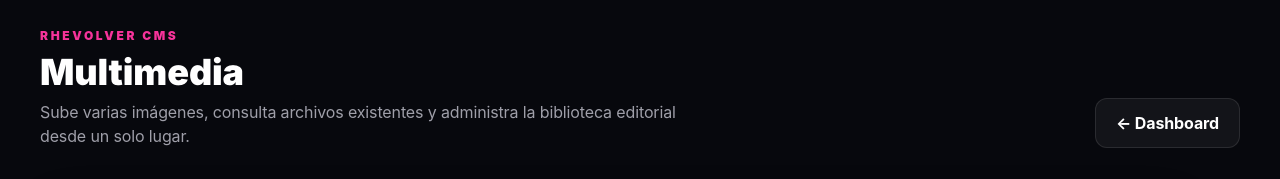
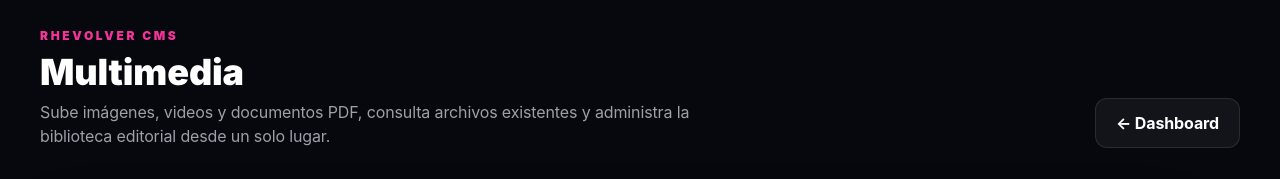
Before and after one commit to rhevolvernews/rhevolver-news, a Next.js app: page /multimedia in a window 1280 px wide. Shown: the top 179 px of the page. Built offline with nearby package versions, Linux system fonts and the light colour scheme; no server answers.

Commit message:
Actualiza biblioteca multimedia para documentos

```diff
--- a/src/app/multimedia/page.tsx
+++ b/src/app/multimedia/page.tsx
@@ -14,7 +14,7 @@ export default function MultimediaPage() {
             </p>
             <h1 className="mt-2 text-4xl font-black">Multimedia</h1>
             <p className="mt-2 max-w-2xl text-zinc-400">
-              Sube varias imágenes, consulta archivos existentes y administra la biblioteca editorial desde un solo lugar.
+              Sube imágenes, videos y documentos PDF, consulta archivos existentes y administra la biblioteca editorial desde un solo lugar.
             </p>
           </div>
           <Link
```
